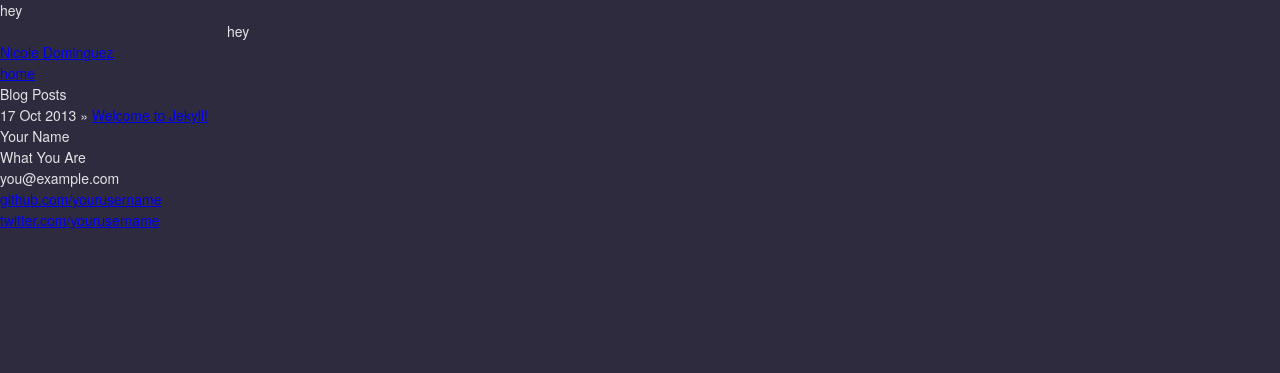
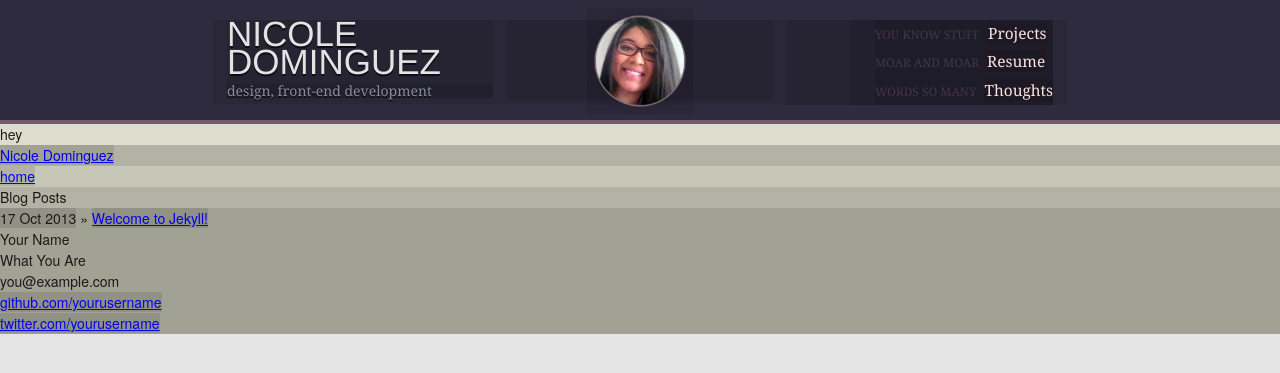
Before and after one commit to sodevious/sodevious.github.io, a Jekyll site: the page built from index.html, in a window 1280 px wide. Shown: the top 373 px of the page. Built offline with Jekyll 4.4.1, drawn with Linux system fonts in a browser that asks for light colours; Markdown is read by kramdown in place of the engine named in the settings.

Commit message:
Header done

```diff
--- a/_layouts/default.html
+++ b/_layouts/default.html
@@ -7,12 +7,34 @@
         <meta name="viewport" content="width=device-width">
 
         <link rel="stylesheet" href="/stylesheets/app.css">
+
+        <script type="text/javascript" src="//use.typekit.net/pft1bmg.js"></script>
+<script type="text/javascript">try{Typekit.load();}catch(e){}</script>
     </head>
     <body>
 
-      <header>
-        hey
-      </header>
+ <header>
+    <div class="container">
+
+        <h1 class="title">Nicole Dominguez
+        <span>design, front-end development</span>
+        </h1>
+
+      <div class="avatar">
+       <img src="images/nicole-dominguez-avatar.png" />
+      </div>
+
+        <nav>
+          <ul>
+            <li>You know stuff <a href="#">Projects</a></li>
+            <li>Moar and moar <a href="#">Resume</a></li>
+            <li>Words so many <a href="#">Thoughts</a></li>
+          </ul>
+        </nav>
+    </div>
+  </header>
+
+
 
       <section>
         hey
--- a/stylesheets/app.css
+++ b/stylesheets/app.css
@@ -1,4 +1,9 @@
 /* By: Nicole Dominguez */
+/* line 3, ../sass/app.scss */
+* {
+  background-color: rgba(0, 0, 0, 0.1);
+}
+
 /* line 17, ../../../../../Applications/LiveReload.app/Contents/Resources/SASS.lrplugin/lib/compass/frameworks/compass/stylesheets/compass/reset/_utilities.scss */
 html, body, div, span, applet, object, iframe,
 h1, h2, h3, h4, h5, h6, p, blockquote, pre,
@@ -64,16 +69,16 @@ article, aside, details, figcaption, figure, footer, header, hgroup, menu, nav,
   display: block;
 }
 
-/* line 5, ../sass/_site.scss */
+/* line 7, ../sass/_site.scss */
 body {
   font: 14px/21px "HelveticaNeue", "Helvetica Neue", Helvetica, Arial, sans-serif;
   -webkit-text-size-adjust: 100%;
-  background: #2f2b3f;
-  color: #e3e3e3;
+  background: #f7f6e4;
+  color: #1a1a1a;
 }
 
-/* line 12, ../sass/_site.scss */
-section, nav {
+/* line 14, ../sass/_site.scss */
+.container {
   *zoom: 1;
   max-width: 59em;
   _width: 59em;
@@ -83,8 +88,91 @@ section, nav {
   margin-right: auto;
 }
 /* line 38, ../../../../../Applications/LiveReload.app/Contents/Resources/SASS.lrplugin/lib/compass/frameworks/compass/stylesheets/compass/utilities/general/_clearfix.scss */
-section:after, nav:after {
+.container:after {
   content: "";
   display: table;
   clear: both;
 }
+
+/* line 16, ../sass/_site.scss */
+header {
+  background: #2f2b3f;
+  border-bottom: 4px solid #715b71;
+  padding: 20px 0 15px 0;
+}
+/* line 20, ../sass/_site.scss */
+header h1 {
+  margin: 0;
+  padding: 0;
+  font-family: "Effra", "Helvetica Neue", sans-serif;
+  font-weight: 100;
+  line-height: 0.80em;
+  font-size: 2.5em;
+  text-transform: uppercase;
+  text-shadow: 0px 2px 0px #0d0c12;
+  color: #e3e3e3;
+  width: 32.20339%;
+  float: left;
+  margin-right: 1.69492%;
+  display: inline;
+}
+/* line 32, ../sass/_site.scss */
+header span {
+  color: #868f95;
+  font-family: "Adelle", Georgia, serif;
+  font-size: 0.4em;
+  display: block;
+  text-transform: lowercase;
+  margin-top: 8px;
+  line-height: 1em;
+}
+/* line 41, ../sass/_site.scss */
+header nav {
+  width: 32.20339%;
+  float: right;
+  margin-right: 0;
+  *margin-left: -1em;
+  display: inline;
+}
+/* line 43, ../sass/_site.scss */
+header nav ul {
+  float: right;
+  margin: 0px;
+}
+/* line 47, ../sass/_site.scss */
+header nav li {
+  display: block;
+  margin-left: 25px;
+  font-size: 0.85em;
+  text-transform: uppercase;
+  line-height: 2.3em;
+  font-family: "Adelle", Georgia, serif;
+  color: #433546;
+}
+/* line 56, ../sass/_site.scss */
+header nav a {
+  text-decoration: none;
+  margin-left: 5px;
+  text-transform: capitalize;
+  font-size: 1.3em;
+  color: #fee4df;
+}
+/* line 62, ../sass/_site.scss */
+header nav a:hover {
+  color: #fcc2b8;
+}
+/* line 65, ../sass/_site.scss */
+header .avatar {
+  width: 32.20339%;
+  float: left;
+  margin-right: 1.69492%;
+  display: inline;
+  text-align: center;
+  height: 80px;
+}
+/* line 69, ../sass/_site.scss */
+header .avatar img {
+  position: relative;
+  top: -12.5px;
+  width: 40%;
+}
```
Also changed, not shown: sass/_site.scss (+65 -4 lines), sass/app.scss (+9 -0 lines), images/nicole-dominguez-avatar.png (added), 1 other file.
